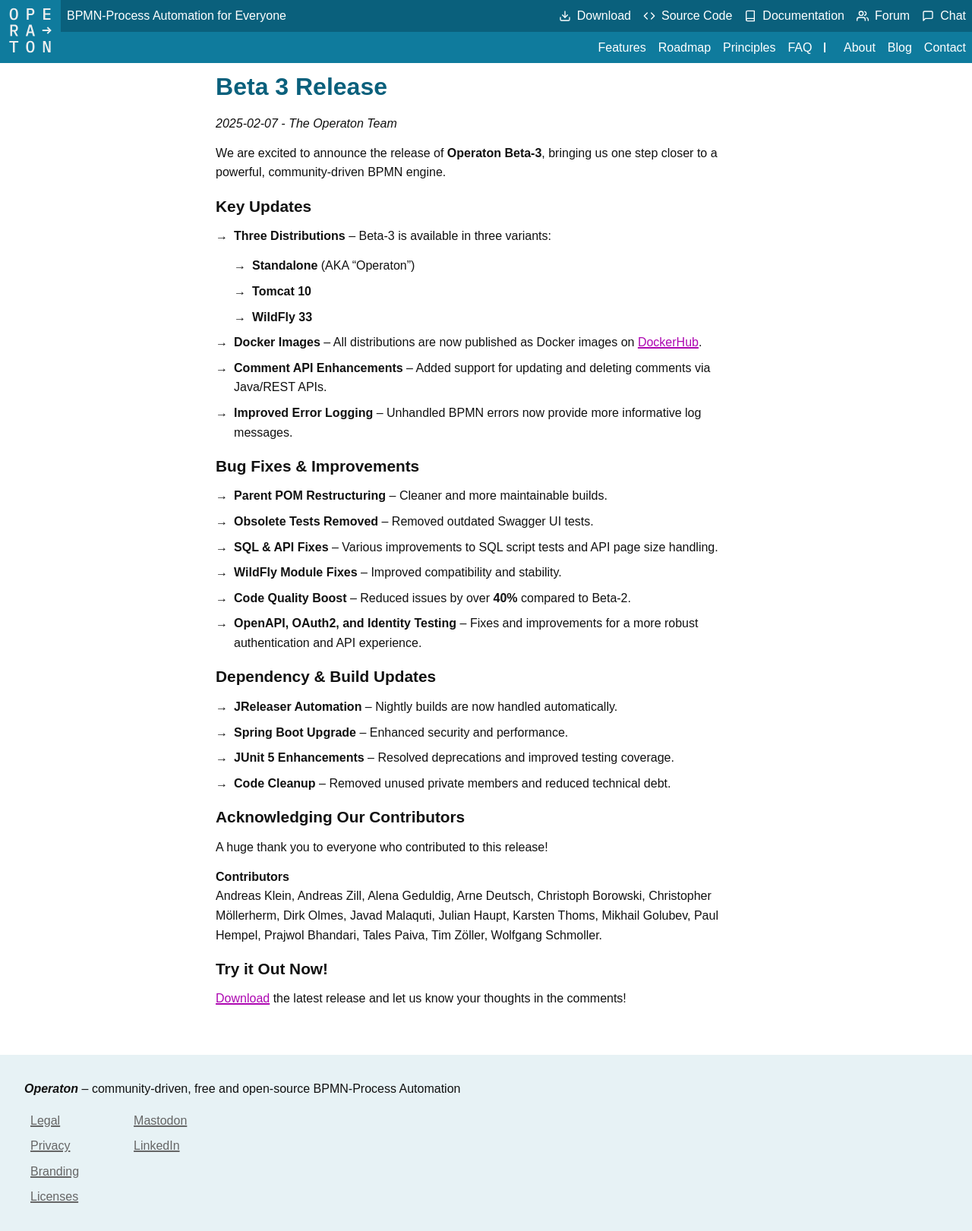
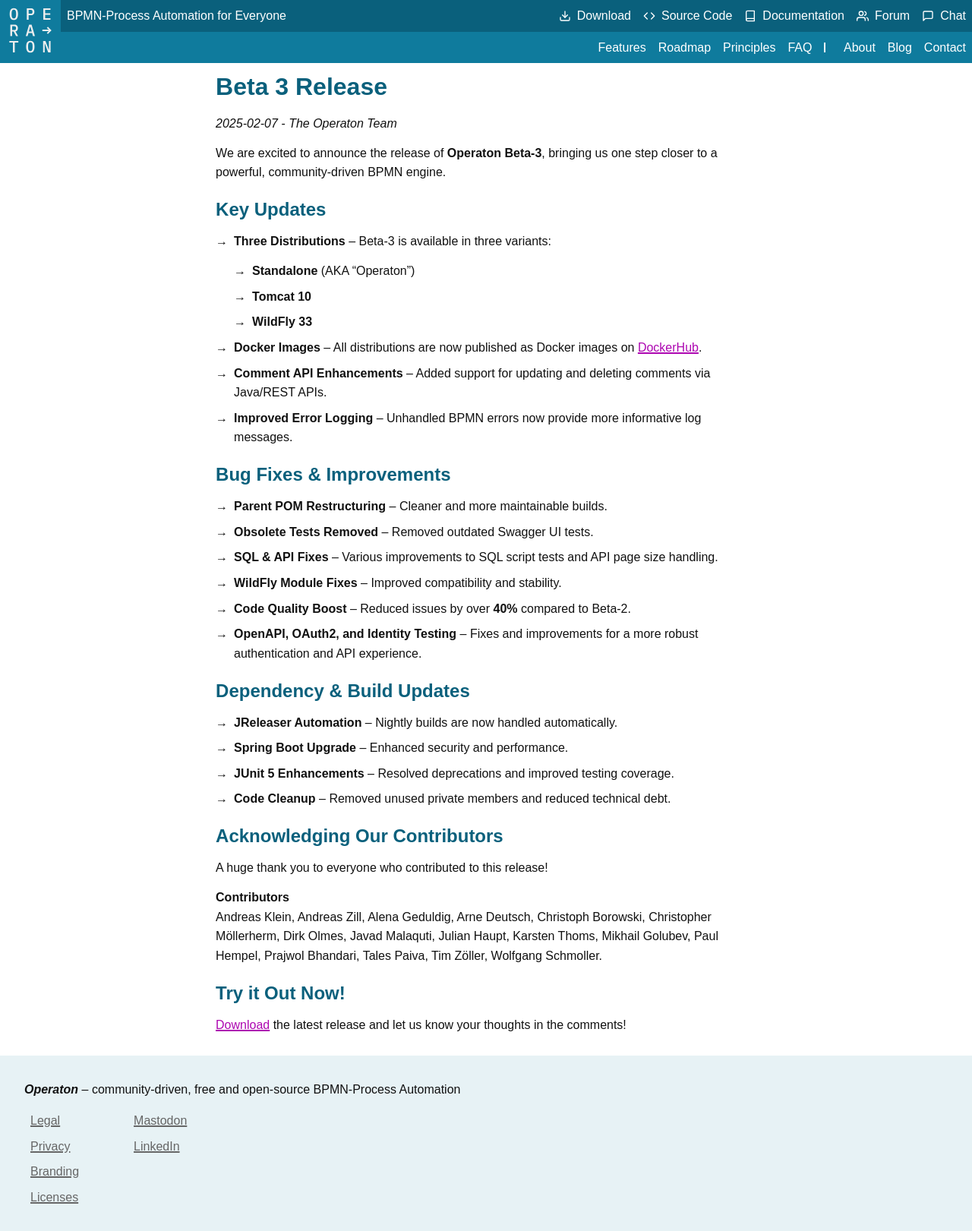
Before and after one commit to operaton/operaton.org, a Jekyll site: the page built from _posts/2025-02-07-beta-3-release.md, in a window 1280 px wide. Shown: the whole page at 76% size. Built offline with Jekyll 4.4.1, drawn with Linux system fonts in a browser that asks for light colours.

Commit message:
Technical SEO edits

```diff
--- a/_posts/2025-02-07-beta-3-release.md
+++ b/_posts/2025-02-07-beta-3-release.md
@@ -5,7 +5,7 @@
 
 We are excited to announce the release of **Operaton Beta-3**, bringing us one step closer to a powerful, community-driven BPMN engine.
 
-### Key Updates
+## Key Updates
 
 - **Three Distributions** – Beta-3 is available in three variants:
     - **Standalone** (AKA "Operaton")
@@ -18,7 +18,7 @@
 
 - **Improved Error Logging** – Unhandled BPMN errors now provide more informative log messages.
 
-### Bug Fixes & Improvements
+## Bug Fixes & Improvements
 
 - **Parent POM Restructuring** – Cleaner and more maintainable builds.
 - **Obsolete Tests Removed** – Removed outdated Swagger UI tests.
@@ -27,20 +27,20 @@
 - **Code Quality Boost** – Reduced issues by over **40%** compared to Beta-2.
 - **OpenAPI, OAuth2, and Identity Testing** – Fixes and improvements for a more robust authentication and API experience.
 
-### Dependency & Build Updates
+## Dependency & Build Updates
 
 - **JReleaser Automation** – Nightly builds are now handled automatically.
 - **Spring Boot Upgrade** – Enhanced security and performance.
 - **JUnit 5 Enhancements** – Resolved deprecations and improved testing coverage.
 - **Code Cleanup** – Removed unused private members and reduced technical debt.
 
-### Acknowledging Our Contributors
+## Acknowledging Our Contributors
 
 A huge thank you to everyone who contributed to this release!
 
 **Contributors**
 Andreas Klein, Andreas Zill, Alena Geduldig, Arne Deutsch, Christoph Borowski, Christopher Möllerherm, Dirk Olmes, Javad Malaquti, Julian Haupt, Karsten Thoms, Mikhail Golubev, Paul Hempel, Prajwol Bhandari, Tales Paiva, Tim Zöller, Wolfgang Schmoller.
 
-### Try it Out Now!
+## Try it Out Now!
 
 [Download](https://github.com/operaton/operaton/releases/tag/v1.0.0-beta-3) the latest release and let us know your thoughts in the comments!
```
